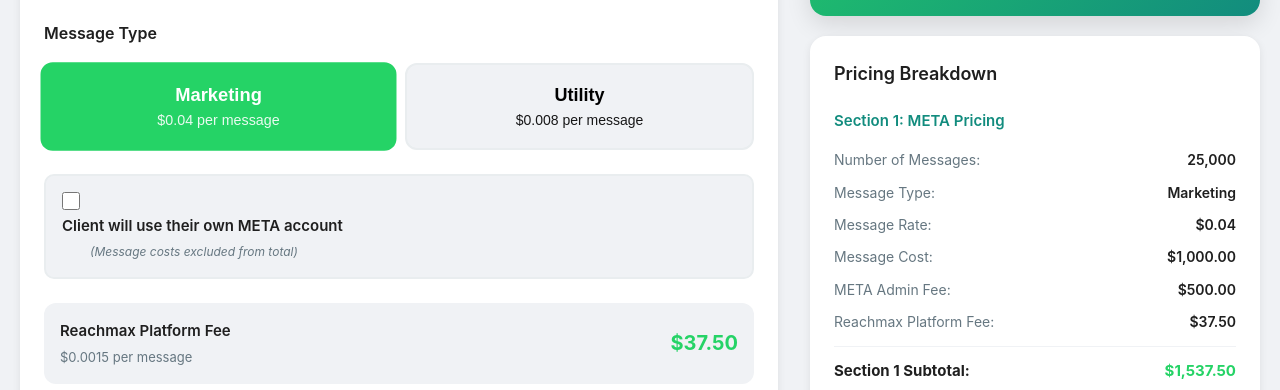
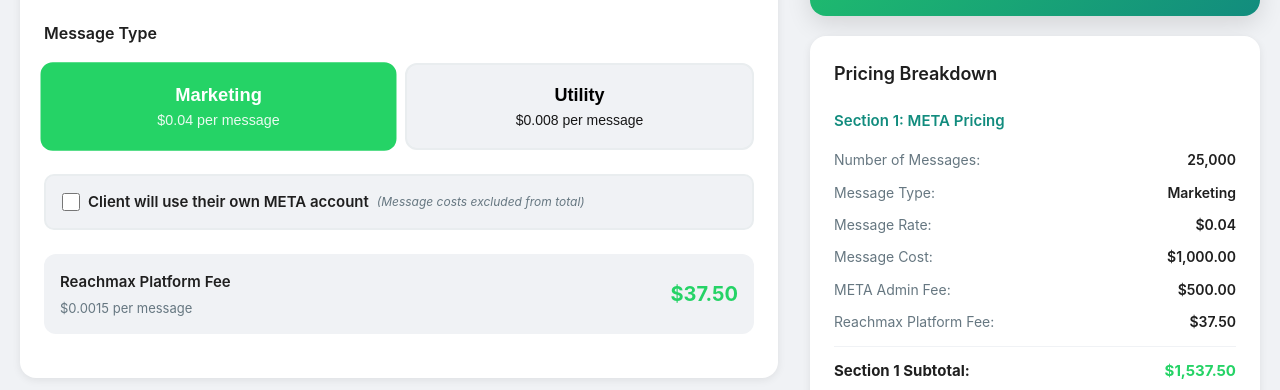
Before and after one commit to localbizonline/wacalc, a plain HTML site: page index.html in a window 1280 px wide. Shown: the part 410-800 px from the top of the page. Drawn offline with Linux system fonts and the light colour scheme.

Commit message:
Make checkbox section display on single line to save space

```diff
--- a/index.html
+++ b/index.html
@@ -77,8 +77,10 @@
                     <div class="input-section">
                         <label class="checkbox-container">
                             <input type="checkbox" id="ownMetaAccountCheckbox" class="meta-checkbox">
-                            <span class="checkbox-label">Client will use their own META account</span>
-                            <span class="checkbox-note">(Message costs excluded from total)</span>
+                            <span class="checkbox-label">
+                                Client will use their own META account
+                                <span class="checkbox-note">(Message costs excluded from total)</span>
+                            </span>
                         </label>
                     </div>
 
--- a/styles.css
+++ b/styles.css
@@ -209,9 +209,9 @@ header h1 {
 /* Checkbox Container */
 .checkbox-container {
     display: flex;
-    flex-direction: column;
-    gap: 4px;
-    padding: 16px;
+    align-items: center;
+    gap: 8px;
+    padding: 14px 16px;
     background: var(--background);
     border-radius: 10px;
     cursor: pointer;
@@ -229,7 +229,7 @@ header h1 {
     height: 18px;
     cursor: pointer;
     accent-color: var(--primary-color);
-    margin-right: 10px;
+    flex-shrink: 0;
 }
 
 .checkbox-label {
@@ -238,13 +238,15 @@ header h1 {
     color: var(--text-primary);
     display: flex;
     align-items: center;
+    gap: 8px;
+    flex-wrap: wrap;
 }
 
 .checkbox-note {
     font-size: 12px;
     color: var(--text-secondary);
     font-style: italic;
-    margin-left: 28px;
+    font-weight: 400;
 }
 
 /* Package Select Dropdown */
```
